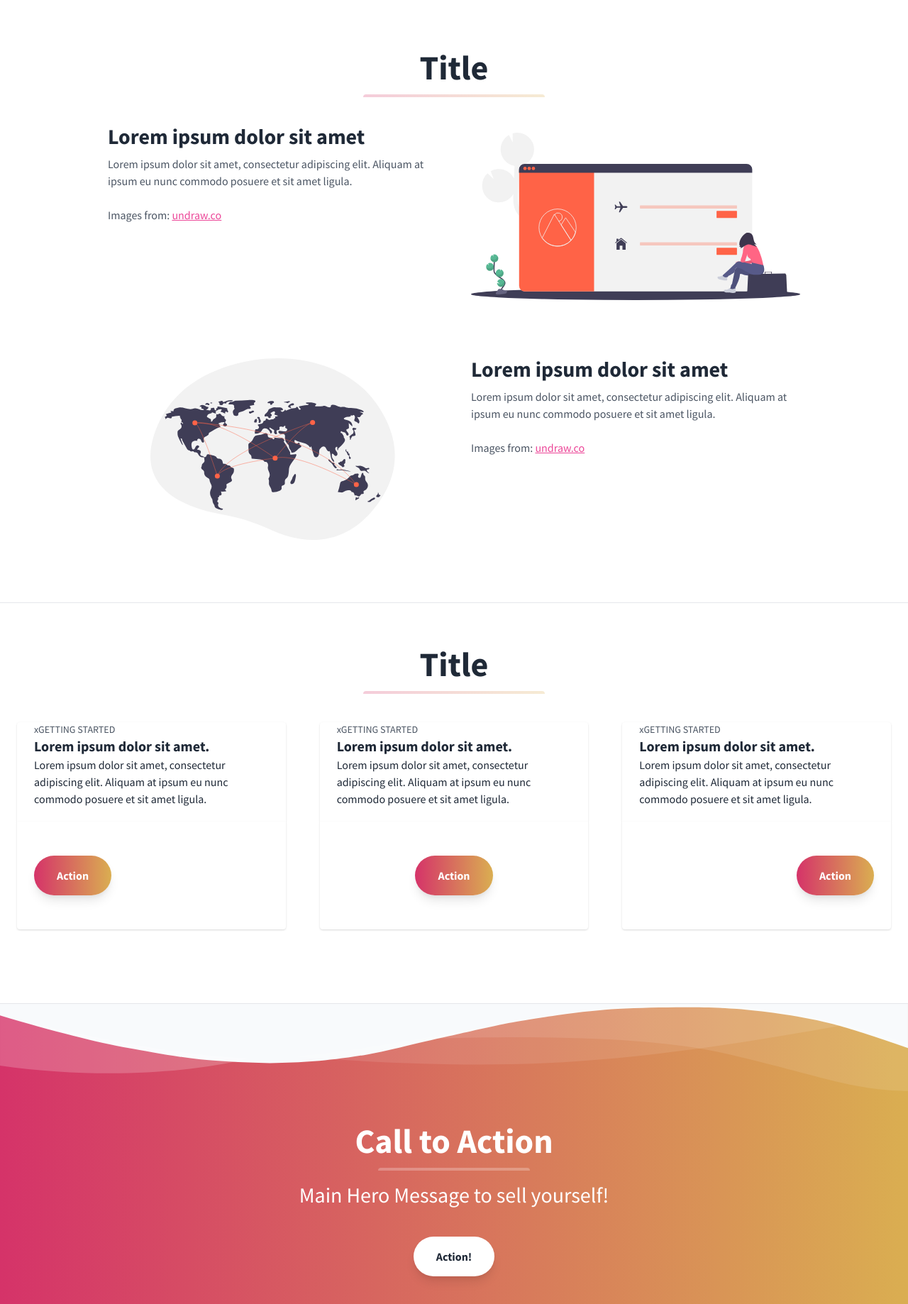
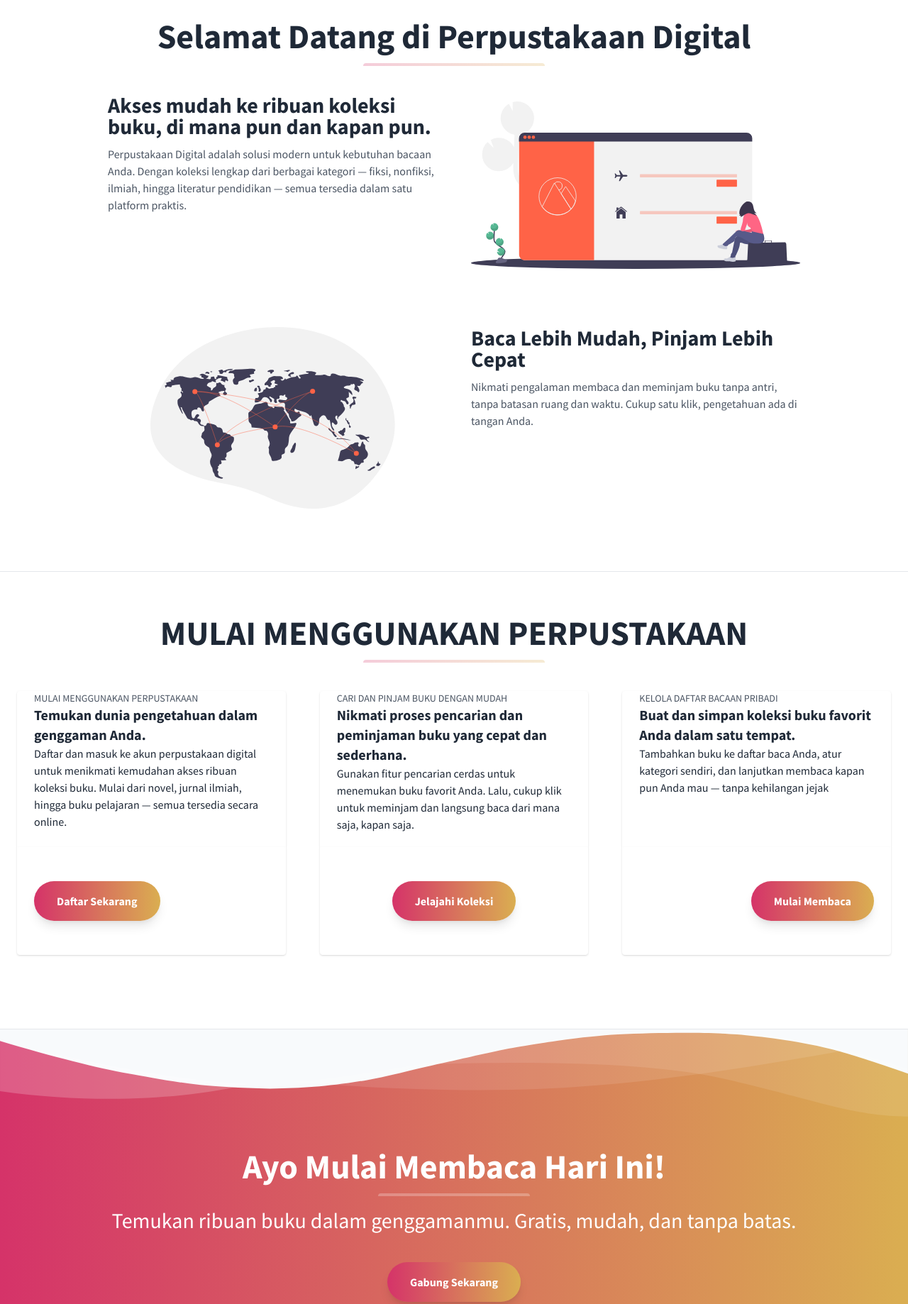
Before and after one commit to MuhamadHilalFakhri/Proejek-Akhir-PWF, a Laravel app: page / in a window 1280 px wide. Shown: the part 655-2493 px from the top of the page at 71% size. Run offline with Laravel 12, Linux system fonts and the light colour scheme.

Commit message:
upload 1

```diff
--- a/resources/views/auth/register.blade.php
+++ b/resources/views/auth/register.blade.php
@@ -10,10 +10,6 @@
 
     <div class="max-w-screen-xl m-0 sm:m-10 bg-white shadow sm:rounded-lg flex justify-center flex-1">
         <div class="lg:w-1/2 xl:w-5/12 p-6 sm:p-12">
-            <div class="flex justify-center">
-                <img src="https://storage.googleapis.com/devitary-image-host.appspot.com/15846435184459982716-LogoMakr_7POjrN.png"
-                    class="w-32" />
-            </div>
             <div class="mt-12 flex flex-col items-center">
                 <h1 class="text-2xl xl:text-3xl font-extrabold">Register</h1>
 
--- a/resources/views/welcome.blade.php
+++ b/resources/views/welcome.blade.php
@@ -54,20 +54,21 @@
       <div class="container px-3 mx-auto flex flex-wrap flex-col md:flex-row items-center">
         <!--Left Col-->
         <div class="flex flex-col w-full md:w-2/5 justify-center items-start text-center md:text-left">
-          <p class="uppercase tracking-loose w-full">What business are you?</p>
+          <p class="uppercase tracking-loose w-full"></p>
           <h1 class="my-4 text-5xl font-bold leading-tight">
-            Main Hero Message to sell yourself!
+            Perpustakaan Digital, Pengetahuan Dalam Genggaman!
           </h1>
           <p class="leading-normal text-2xl mb-8">
-            Sub-hero message, not too long and not too short. Make it just right!
-          </p>
-          <button class="mx-auto lg:mx-0 hover:underline bg-white text-gray-800 font-bold rounded-full my-6 py-4 px-8 shadow-lg focus:outline-none focus:shadow-outline transform transition hover:scale-105 duration-300 ease-in-out">
-            Subscribe
+        Temukan, baca, dan pinjam buku favoritmu kapan saja, di mana saja.          </p>
+            <a href="{{ route('register') }}">
+            <button class="mx-auto lg:mx-0 hover:underline gradient text-white font-bold rounded-full my-6 py-4 px-8 shadow-lg focus:outline-none focus:shadow-outline transform transition hover:scale-105 duration-300 ease-in-out">
+                Daftar Sekarang
             </button>
+            </a>
         </div>
         <!--Right Col-->
         <div class="w-full md:w-3/5 py-6 text-center">
-        <img class="w-full md:w-4/5 z-50" src="{{ asset('image/perpus.jpg') }}" alt="Perpustakaan">
+        <img class="w-full md:w-4/5 z-50" src="{{ asset('image/perpustakaan.png') }}" alt="Perpustakaan">
         </div>
       </div>
     </div>
@@ -93,7 +94,7 @@
     <section class="bg-white border-b py-8">
       <div class="container max-w-5xl mx-auto m-8">
         <h2 class="w-full my-2 text-5xl font-bold leading-tight text-center text-gray-800">
-          Title
+          Selamat Datang di Perpustakaan Digital
         </h2>
         <div class="w-full mb-4">
           <div class="h-1 mx-auto gradient w-64 opacity-25 my-0 py-0 rounded-t"></div>
@@ -101,16 +102,11 @@
         <div class="flex flex-wrap">
           <div class="w-5/6 sm:w-1/2 p-6">
             <h3 class="text-3xl text-gray-800 font-bold leading-none mb-3">
-              Lorem ipsum dolor sit amet
-            </h3>
+            Akses mudah ke ribuan koleksi buku, di mana pun dan kapan pun. </h3>
             <p class="text-gray-600 mb-8">
-              Lorem ipsum dolor sit amet, consectetur adipiscing elit. Aliquam at ipsum eu nunc commodo posuere et sit amet ligula.
+              Perpustakaan Digital adalah solusi modern untuk kebutuhan bacaan Anda. Dengan koleksi lengkap dari berbagai kategori — fiksi, nonfiksi, ilmiah, hingga literatur pendidikan — semua tersedia dalam satu platform praktis.
               <br />
               <br />
-
-              Images from:
-
-              <a class="text-pink-500 underline" href="https://undraw.co/">undraw.co</a>
             </p>
           </div>
           <div class="w-full sm:w-1/2 p-6">
@@ -394,15 +390,12 @@
           <div class="w-full sm:w-1/2 p-6 mt-6">
             <div class="align-middle">
               <h3 class="text-3xl text-gray-800 font-bold leading-none mb-3">
-                Lorem ipsum dolor sit amet
+                Baca Lebih Mudah, Pinjam Lebih Cepat
               </h3>
               <p class="text-gray-600 mb-8">
-                Lorem ipsum dolor sit amet, consectetur adipiscing elit. Aliquam at ipsum eu nunc commodo posuere et sit amet ligula.
+            Nikmati pengalaman membaca dan meminjam buku tanpa antri, tanpa batasan ruang dan waktu. Cukup satu klik, pengetahuan ada di tangan Anda.
                 <br />
                 <br />
-                Images from:
-
-                <a class="text-pink-500 underline" href="https://undraw.co/">undraw.co</a>
               </p>
             </div>
           </div>
@@ -412,7 +405,7 @@
     <section class="bg-white border-b py-8">
       <div class="container mx-auto flex flex-wrap pt-4 pb-12">
         <h2 class="w-full my-2 text-5xl font-bold leading-tight text-center text-gray-800">
-          Title
+        MULAI MENGGUNAKAN PERPUSTAKAAN
        </h2>
         <div class="w-full mb-4">
           <div class="h-1 mx-auto gradient w-64 opacity-25 my-0 py-0 rounded-t"></div>
@@ -421,20 +414,44 @@
           <div class="flex-1 bg-white rounded-t rounded-b-none overflow-hidden shadow">
             <a href="#" class="flex flex-wrap no-underline hover:no-underline">
               <p class="w-full text-gray-600 text-xs md:text-sm px-6">
-                xGETTING STARTED
+                MULAI MENGGUNAKAN PERPUSTAKAAN
              </p>
               <div class="w-full font-bold text-xl text-gray-800 px-6">
-                Lorem ipsum dolor sit amet.
+                Temukan dunia pengetahuan dalam genggaman Anda.
               </div>
               <p class="text-gray-800 text-base px-6 mb-5">
-                Lorem ipsum dolor sit amet, consectetur adipiscing elit. Aliquam at ipsum eu nunc commodo posuere et sit amet ligula.
+                Daftar dan masuk ke akun perpustakaan digital untuk menikmati kemudahan akses ribuan koleksi buku. Mulai dari novel, jurnal ilmiah, hingga buku pelajaran — semua tersedia secara online.
               </p>
             </a>
           </div>
           <div class="flex-none mt-auto bg-white rounded-b rounded-t-none overflow-hidden shadow p-6">
             <div class="flex items-center justify-start">
+            <a href="{{ route('register') }}">
             <button class="mx-auto lg:mx-0 hover:underline gradient text-white font-bold rounded-full my-6 py-4 px-8 shadow-lg focus:outline-none focus:shadow-outline transform transition hover:scale-105 duration-300 ease-in-out">
-                Action
+                Daftar Sekarang
+            </button>
+            </a>
+            </div>
+          </div>
+        </div>
+        <div class="w-full md:w-1/3 p-6 flex flex-col flex-grow flex-shrink">
+          <div class="flex-1 bg-white rounded-t rounded-b-none overflow-hidden shadow">
+            <a href="#" class="flex flex-wrap no-underline hover:no-underline">
+              <p class="w-full text-gray-600 text-xs md:text-sm px-6">
+                CARI DAN PINJAM BUKU DENGAN MUDAH
+            </p>
+              <div class="w-full font-bold text-xl text-gray-800 px-6">
+                Nikmati proses pencarian dan peminjaman buku yang cepat dan sederhana.
+              </div>
+              <p class="text-gray-800 text-base px-6 mb-5">
+                Gunakan fitur pencarian cerdas untuk menemukan buku favorit Anda. Lalu, cukup klik untuk meminjam dan langsung baca dari mana saja, kapan saja.
+              </p>
+            </a>
+          </div>
+          <div class="flex-none mt-auto bg-white rounded-b rounded-t-none overflow-hidden shadow p-6">
+            <div class="flex items-center justify-center">
+              <button class="mx-auto lg:mx-0 hover:underline gradient text-white font-bold rounded-full my-6 py-4 px-8 shadow-lg focus:outline-none focus:shadow-outline transform transition hover:scale-105 duration-300 ease-in-out">
+                Jelajahi Koleksi
               </button>
             </div>
           </div>
@@ -443,42 +460,20 @@
           <div class="flex-1 bg-white rounded-t rounded-b-none overflow-hidden shadow">
             <a href="#" class="flex flex-wrap no-underline hover:no-underline">
               <p class="w-full text-gray-600 text-xs md:text-sm px-6">
-                xGETTING STARTED
+                KELOLA DAFTAR BACAAN PRIBADI
                 </p>
               <div class="w-full font-bold text-xl text-gray-800 px-6">
-                Lorem ipsum dolor sit amet.
+                Buat dan simpan koleksi buku favorit Anda dalam satu tempat.
               </div>
               <p class="text-gray-800 text-base px-6 mb-5">
-                Lorem ipsum dolor sit amet, consectetur adipiscing elit. Aliquam at ipsum eu nunc commodo posuere et sit amet ligula.
-              </p>
-            </a>
-          </div>
-          <div class="flex-none mt-auto bg-white rounded-b rounded-t-none overflow-hidden shadow p-6">
-            <div class="flex items-center justify-center">
-              <button class="mx-auto lg:mx-0 hover:underline gradient text-white font-bold rounded-full my-6 py-4 px-8 shadow-lg focus:outline-none focus:shadow-outline transform transition hover:scale-105 duration-300 ease-in-out">
-                Action
-              </button>
-            </div>
-          </div>
-        </div>
-        <div class="w-full md:w-1/3 p-6 flex flex-col flex-grow flex-shrink">
-          <div class="flex-1 bg-white rounded-t rounded-b-none overflow-hidden shadow">
-            <a href="#" class="flex flex-wrap no-underline hover:no-underline">
-              <p class="w-full text-gray-600 text-xs md:text-sm px-6">
-                xGETTING STARTED
-              </p>
-              <div class="w-full font-bold text-xl text-gray-800 px-6">
-                Lorem ipsum dolor sit amet.
-              </div>
-              <p class="text-gray-800 text-base px-6 mb-5">
-                Lorem ipsum dolor sit amet, consectetur adipiscing elit. Aliquam at ipsum eu nunc commodo posuere et sit amet ligula.
+            Tambahkan buku ke daftar baca Anda, atur kategori sendiri, dan lanjutkan membaca kapan pun Anda mau — tanpa kehilangan jejak
              </p>
             </a>
           </div>
           <div class="flex-none mt-auto bg-white rounded-b rounded-t-none overflow-hidden shadow p-6">
             <div class="flex items-center justify-end">
               <button class="mx-auto lg:mx-0 hover:underline gradient text-white font-bold rounded-full my-6 py-4 px-8 shadow-lg focus:outline-none focus:shadow-outline transform transition hover:scale-105 duration-300 ease-in-out">
-                Action
+                Mulai Membaca
               </button>
             </div>
           </div>
@@ -509,17 +504,19 @@
     </svg>
     <section class="container mx-auto text-center py-6 mb-12">
       <h2 class="w-full my-2 text-5xl font-bold leading-tight text-center text-white">
-        Call to Action
+        Ayo Mulai Membaca Hari Ini!
       </h2>
       <div class="w-full mb-4">
         <div class="h-1 mx-auto bg-white w-1/6 opacity-25 my-0 py-0 rounded-t"></div>
       </div>
       <h3 class="my-4 text-3xl leading-tight">
-        Main Hero Message to sell yourself!
+        Temukan ribuan buku dalam genggamanmu. Gratis, mudah, dan tanpa batas.
       </h3>
-      <button class="mx-auto lg:mx-0 hover:underline bg-white text-gray-800 font-bold rounded-full my-6 py-4 px-8 shadow-lg focus:outline-none focus:shadow-outline transform transition hover:scale-105 duration-300 ease-in-out">
-        Action!
+        <a href="{{ route('register') }}">
+        <button class="mx-auto lg:mx-0 hover:underline gradient text-white font-bold rounded-full my-6 py-4 px-8 shadow-lg focus:outline-none focus:shadow-outline transform transition hover:scale-105 duration-300 ease-in-out">
+                Gabung Sekarang
         </button>
+        </a>
     </section>
     <!--Footer-->
     <footer class="bg-white">
```
Also changed, not shown: resources/views/auth/login.blade.php (+18 -19 lines), public/image/6657810-Photoroom.png (added), public/image/perpustakaan.png (added). Lines whose indentation alone changed are shown as unchanged.
